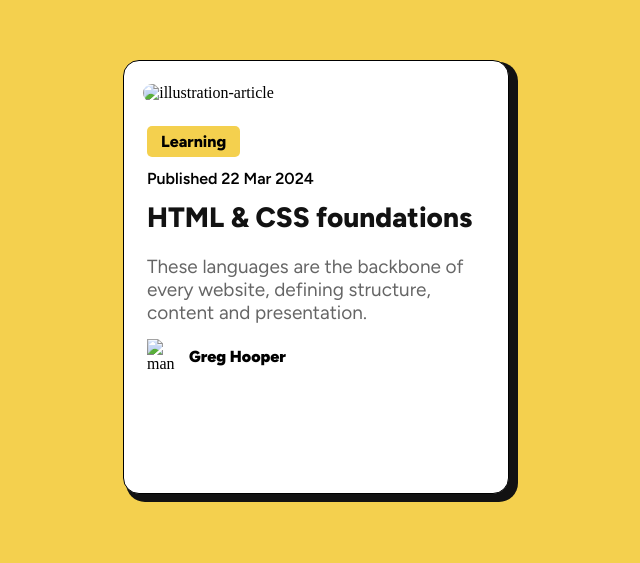
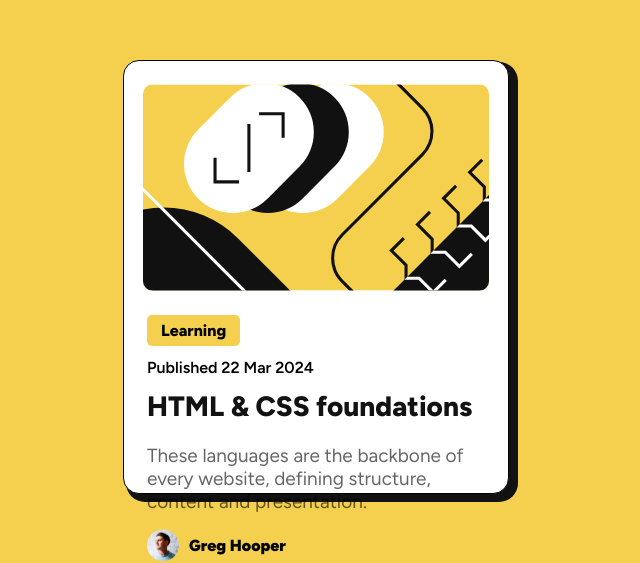
Before and after one commit to thebraudalf/Blog_Preview_Card, a plain HTML site: page index.html in a window 1280 px wide. Shown: the part 240-803 px from the top of the page, without its empty margins (324-964 px from the left). Drawn offline with Linux system fonts and the light colour scheme; the site is published under a folder, as on GitHub Pages, so addresses that start at the root find nothing.

Commit message:
Update index.html

```diff
--- a/index.html
+++ b/index.html
@@ -13,7 +13,7 @@
     <main>
         <div class="container">
             <div class="el1">
-                <img src="/assets/images/illustration-article.svg" alt="illustration-article" class="img1">
+                <img src="assets/images/illustration-article.svg" alt="illustration-article" class="img1">
                 <div class="ele">
                     <span>Learning</span>
                     <p>Published 22 Mar 2024</p>
@@ -24,7 +24,7 @@
                 <p>These languages are the backbone of every website, defining structure, content and presentation.</p>
             </div>
             <div class="el3">
-                <img src="/assets/images/image-avatar.webp" alt="man" width="32px">
+                <img src="assets/images/image-avatar.webp" alt="man" width="32px">
                 <div>Greg Hooper</div>
             </div>
         </div>
```
